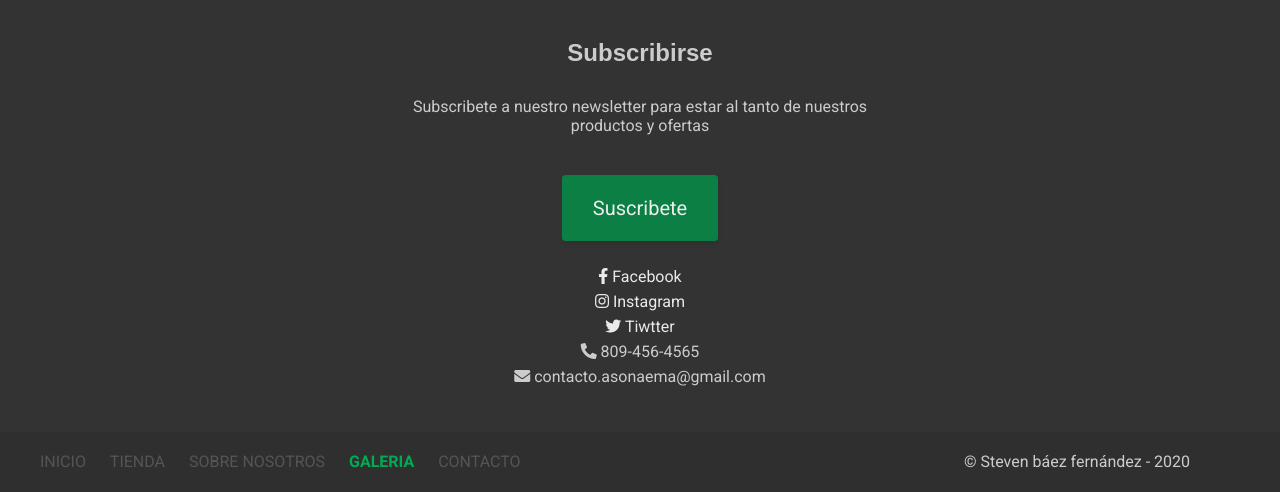
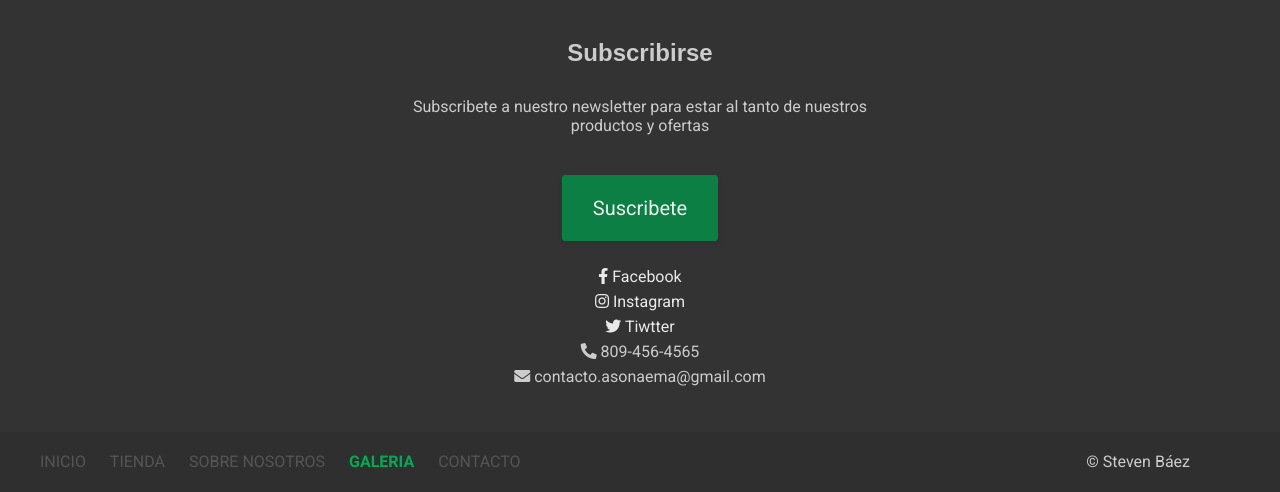
Before and after one commit to StevenBaezFernandez/asonaema, a PHP site: page /asonaema/galeria.php in a window 1280 px wide. Shown: the part 2851-3343 px from the top of the page. Run offline with PHP 8.4, Linux system fonts and the light colour scheme; some libraries are stand-ins or nearby versions.

Commit message:
copyright tag

```diff
--- a/css/main.css
+++ b/css/main.css
@@ -506,6 +506,7 @@ body a{
 }
 .pie_pagina .pie > p{
     margin: 0;
+    text-transform: capitalize;
 }
 .blanco{
     position: fixed;
--- a/footer.php
+++ b/footer.php
@@ -55,7 +55,7 @@
             <li ><a class="enlace_galeria" href="galeria">GALERIA</a></li>
             <li ><a class="enlace_contacto" href="contacto">CONTACTO</a></li>
         </ul>
-        <p>© Steven báez fernández - 2020</p>
+        <p>© Steven báez</p>
     </div>
 </footer>
 
--- a/header.php
+++ b/header.php
@@ -84,7 +84,6 @@
         </div>
     </div>
 
-
 </div>
 
 
```
